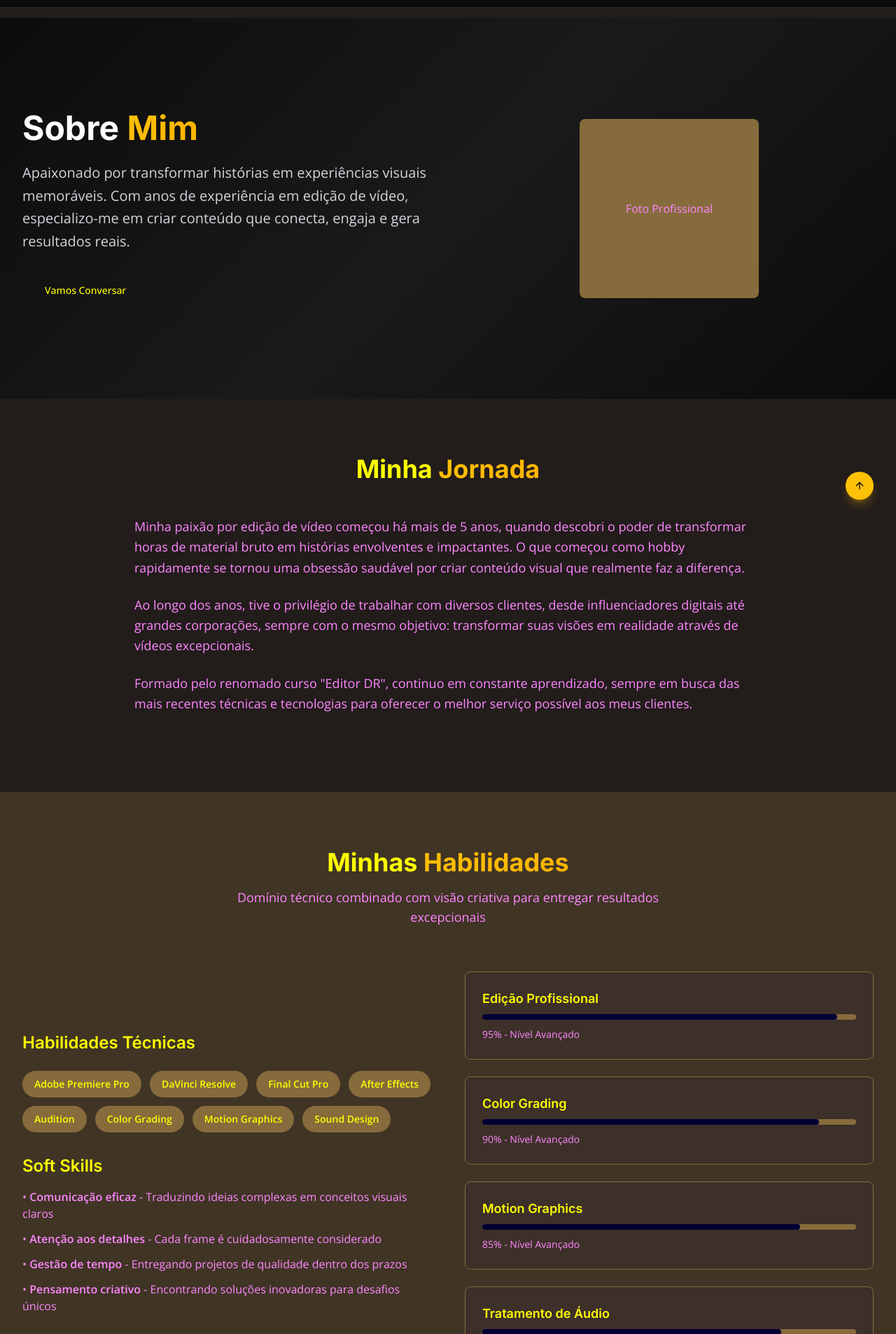
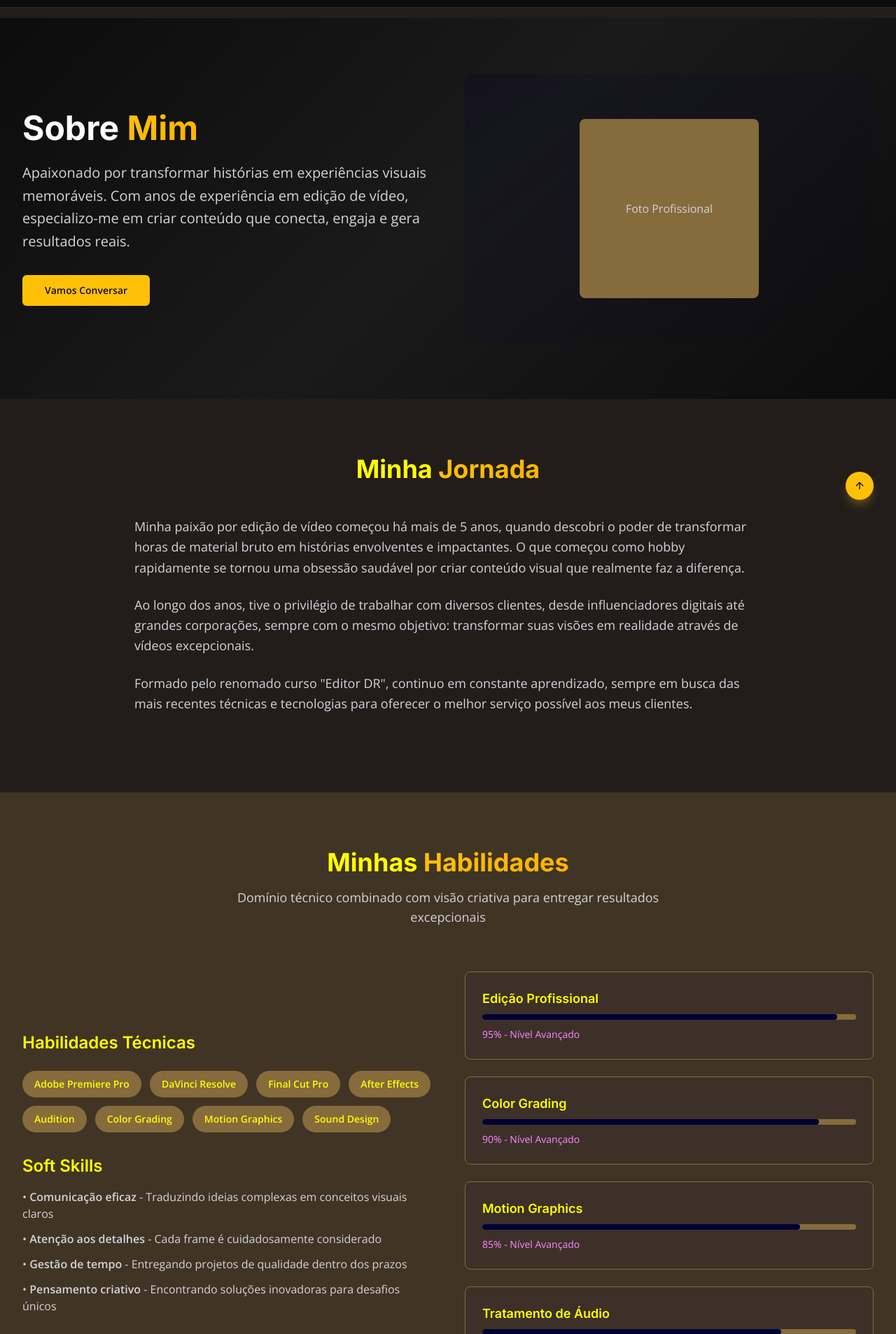
Before and after one commit to Digzera/visual-story-edit, a React (Vite) app: page /sobre in a window 1280 px wide. Shown: the part 54-1960 px from the top of the page at 70% size. Built offline with nearby package versions, Linux system fonts and the light colour scheme.

Commit message:
Refactor: Standardize secondary text color
Replace lilac/purple text with the primary light text color across the site for better visual consistency.

```diff
--- a/src/pages/About.tsx
+++ b/src/pages/About.tsx
@@ -49,15 +49,15 @@ const About = () => {
                   Com anos de experiência em edição de vídeo, especializo-me em criar conteúdo
                   que conecta, engaja e gera resultados reais.
                 </p>
-                <Button asChild size="lg" className="bg-electric-blue hover:bg-electric-blue/90 text-dark">
+                <Button asChild size="lg" className="bg-golden-amber hover:bg-golden-honey text-cinematographic-dark font-semibold">
                   <Link to="/contato">Vamos Conversar</Link>
                 </Button>
               </div>
 
               <div className="relative animate-fade-in" style={{ animationDelay: "0.3s" }}>
-                <div className="w-full h-96 bg-gradient-to-br from-electric-blue/20 to-transparent rounded-lg flex items-center justify-center">
+                <div className="w-full h-96 bg-gradient-to-br from-primary/20 to-transparent rounded-lg flex items-center justify-center">
                   <div className="w-64 h-64 bg-muted rounded-lg flex items-center justify-center">
-                    <span className="text-muted-foreground">Foto Profissional</span>
+                    <span className="text-gray-300">Foto Profissional</span>
                   </div>
                 </div>
               </div>
@@ -74,20 +74,20 @@ const About = () => {
               </h2>
 
               <div className="prose prose-lg max-w-none">
-                <p className="text-lg text-muted-foreground mb-6 leading-relaxed">
+                <p className="text-lg text-gray-300 mb-6 leading-relaxed">
                   Minha paixão por edição de vídeo começou há mais de 5 anos, quando descobri o poder
                   de transformar horas de material bruto em histórias envolventes e impactantes.
                   O que começou como hobby rapidamente se tornou uma obsessão saudável por criar
                   conteúdo visual que realmente faz a diferença.
                 </p>
 
-                <p className="text-lg text-muted-foreground mb-6 leading-relaxed">
+                <p className="text-lg text-gray-300 mb-6 leading-relaxed">
                   Ao longo dos anos, tive o privilégio de trabalhar com diversos clientes, desde
                   influenciadores digitais até grandes corporações, sempre com o mesmo objetivo:
                   transformar suas visões em realidade através de vídeos excepcionais.
                 </p>
 
-                <p className="text-lg text-muted-foreground mb-8 leading-relaxed">
+                <p className="text-lg text-gray-300 mb-8 leading-relaxed">
                   Formado pelo renomado curso "Editor DR", continuo em constante aprendizado,
                   sempre em busca das mais recentes técnicas e tecnologias para oferecer
                   o melhor serviço possível aos meus clientes.
@@ -104,7 +104,7 @@ const About = () => {
               <h2 className="text-3xl md:text-4xl font-bold mb-4">
                 Minhas <span className="text-gradient">Habilidades</span>
               </h2>
-              <p className="text-lg text-muted-foreground max-w-2xl mx-auto">
+              <p className="text-lg text-gray-300 max-w-2xl mx-auto">
                 Domínio técnico combinado com visão criativa para entregar resultados excepcionais
               </p>
             </div>
@@ -126,7 +126,7 @@ const About = () => {
                 </div>
 
                 <h3 className="text-2xl font-semibold mb-4">Soft Skills</h3>
-                <ul className="space-y-3 text-muted-foreground">
+                <ul className="space-y-3 text-gray-300">
                   <li>• <strong>Comunicação eficaz</strong> - Traduzindo ideias complexas em conceitos visuais claros</li>
                   <li>• <strong>Atenção aos detalhes</strong> - Cada frame é cuidadosamente considerado</li>
                   <li>• <strong>Gestão de tempo</strong> - Entregando projetos de qualidade dentro dos prazos</li>
@@ -186,7 +186,7 @@ const About = () => {
               <h2 className="text-3xl md:text-4xl font-bold mb-4">
                 Valores e <span className="text-gradient">Filosofia</span>
               </h2>
-              <p className="text-lg text-muted-foreground max-w-2xl mx-auto">
+              <p className="text-lg text-gray-300 max-w-2xl mx-auto">
                 Os princípios que guiam meu trabalho e garantem resultados excepcionais
               </p>
             </div>
@@ -218,7 +218,7 @@ const About = () => {
               Vamos conversar sobre seu próximo projeto e descobrir como posso ajudar
               a transformar suas ideias em vídeos impactantes.
             </p>
-            <Button asChild size="lg" className="bg-electric-blue hover:bg-electric-blue/90 text-dark">
+            <Button asChild size="lg" className="bg-golden-amber hover:bg-golden-honey text-cinematographic-dark font-semibold">
               <Link to="/contato">Vamos Começar</Link>
             </Button>
           </div>
--- a/src/pages/Contact.tsx
+++ b/src/pages/Contact.tsx
@@ -1,4 +1,3 @@
-
 import { useState } from "react";
 import Header from "@/components/Header";
 import Footer from "@/components/Footer";
@@ -115,7 +114,7 @@ const Contact = () => {
                     </div>
                     <h3 className="font-semibold mb-2">{info.title}</h3>
                     <p className="text-primary font-medium mb-1">{info.info}</p>
-                    <p className="text-sm text-muted-foreground">{info.description}</p>
+                    <p className="text-sm text-gray-300">{info.description}</p>
                   </CardContent>
                 </Card>
               ))}
@@ -128,7 +127,7 @@ const Contact = () => {
                 <Card>
                   <CardHeader>
                     <CardTitle className="text-2xl">Solicite seu Orçamento</CardTitle>
-                    <p className="text-muted-foreground">
+                    <p className="text-gray-300">
                       Preencha o formulário abaixo e receba uma proposta personalizada
                     </p>
                   </CardHeader>
@@ -256,7 +255,7 @@ const Contact = () => {
                 <Card>
                   <CardContent className="p-6">
                     <h3 className="font-semibold mb-2">Quanto tempo leva para editar um vídeo?</h3>
-                    <p className="text-muted-foreground text-sm">
+                    <p className="text-gray-300 text-sm">
                       O prazo varia conforme a complexidade do projeto. Vídeos simples levam 2-3 dias,
                       enquanto projetos mais complexos podem levar 5-7 dias. Ofereço também serviço
                       expressa com entrega em 24h.
@@ -267,7 +266,7 @@ const Contact = () => {
                 <Card>
                   <CardContent className="p-6">
                     <h3 className="font-semibold mb-2">Quais formatos de arquivo você aceita?</h3>
-                    <p className="text-muted-foreground text-sm">
+                    <p className="text-gray-300 text-sm">
                       Trabalho com praticamente todos os formatos: MP4, MOV, AVI, MKV, etc.
                       Se tiver dúvidas sobre um formato específico, entre em contato.
                     </p>
@@ -277,7 +276,7 @@ const Contact = () => {
                 <Card>
                   <CardContent className="p-6">
                     <h3 className="font-semibold mb-2">Como é feita a entrega do projeto?</h3>
-                    <p className="text-muted-foreground text-sm">
+                    <p className="text-gray-300 text-sm">
                       A entrega é feita via Google Drive, WeTransfer ou plataforma de sua preferência.
                       Forneço o vídeo nos formatos e resoluções solicitados.
                     </p>
@@ -287,7 +286,7 @@ const Contact = () => {
                 <Card>
                   <CardContent className="p-6">
                     <h3 className="font-semibold mb-2">Quantas revisões estão incluídas?</h3>
-                    <p className="text-muted-foreground text-sm">
+                    <p className="text-gray-300 text-sm">
                       Depende do pacote escolhido. Geralmente incluo 2-3 rodadas de revisão.
                       Revisões adicionais podem ser contratadas separadamente.
                     </p>
@@ -297,7 +296,7 @@ const Contact = () => {
                 <Card>
                   <CardContent className="p-6">
                     <h3 className="font-semibold mb-2">Você trabalha com projetos internacionais?</h3>
-                    <p className="text-muted-foreground text-sm">
+                    <p className="text-gray-300 text-sm">
                       Sim! Trabalho remotamente e posso atender clientes de qualquer lugar do mundo.
                       Tenho experiência com diferentes fusos horários e métodos de comunicação.
                     </p>
```
Also changed, not shown: src/pages/Services.tsx (+9 -10 lines).
